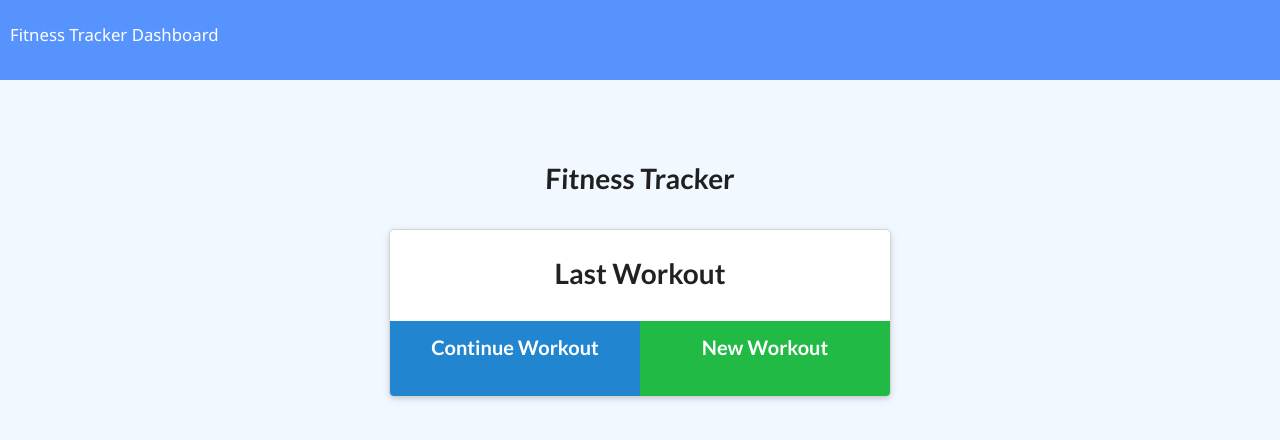
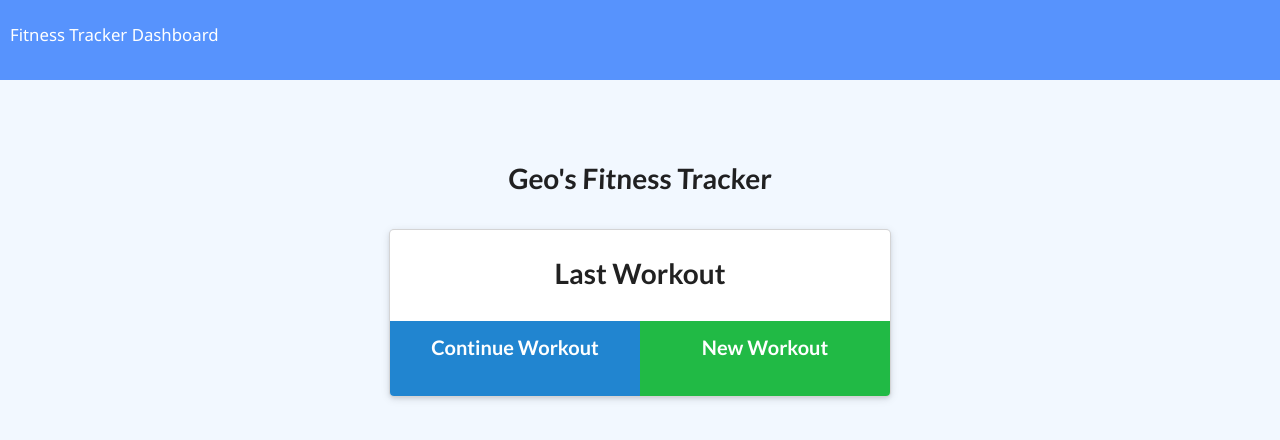
Before and after one commit to Geovany17/WorkOutTracker, a website: page public/index.html in a window 1280 px wide. Drawn offline with nearby package versions, Linux system fonts and the light colour scheme; no server answers.

Commit message:
deploying

```diff
--- a/public/index.html
+++ b/public/index.html
@@ -17,7 +17,7 @@
   </nav>
   <div class="wrapper workout">
     <header>
-      <h1>Fitness Tracker</h1>
+      <h1> Geo's Fitness Tracker</h1>
     </header>
     <div class="ui container workout">
       <div class="ui raised card m-auto">
```
